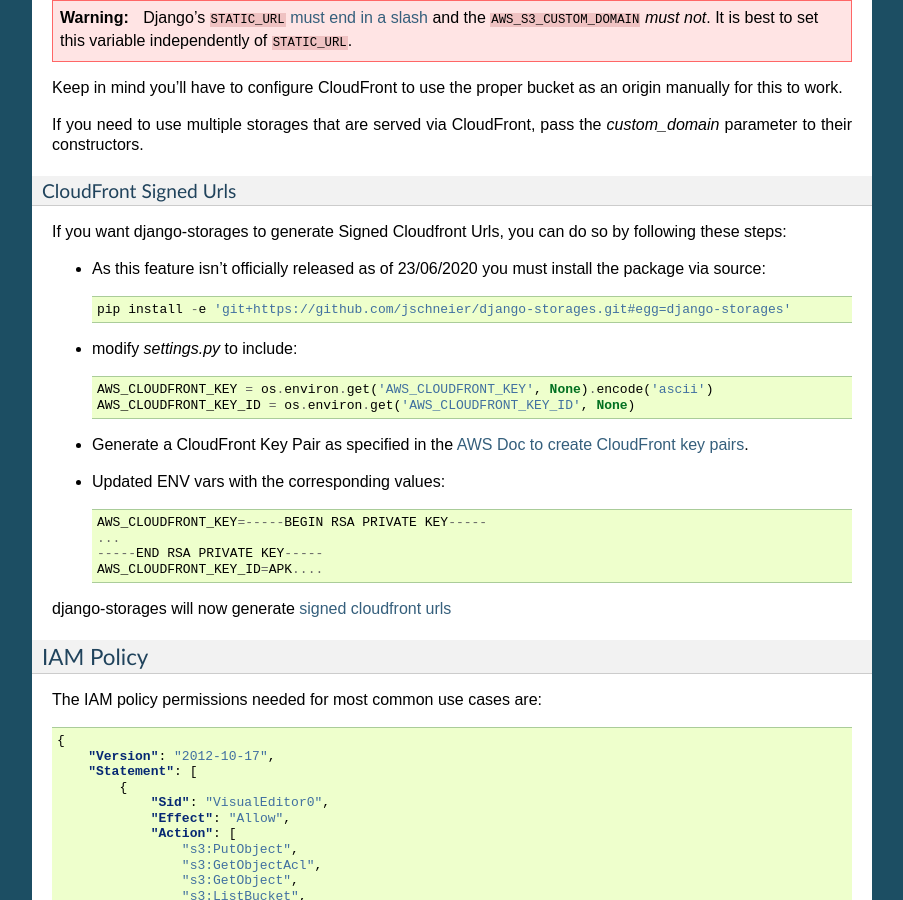
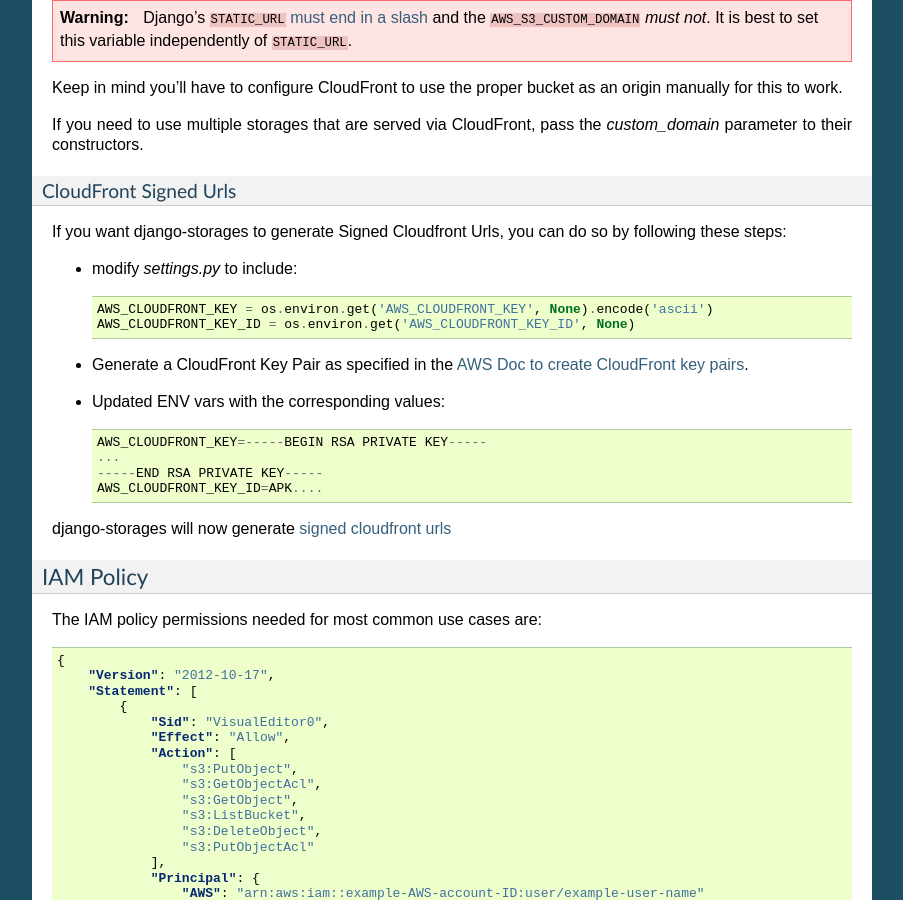
Before and after one commit to jschneier/django-storages, a Sphinx documentation site: the page built from docs/backends/amazon-S3.rst, in a window 1280 px wide and 900 px high, scrolled down 2809 px. Shown: the whole window, without its empty margins (198-1101 px from the left). Built offline with Sphinx 7.4.7, drawn with Linux system fonts in a browser that asks for light colours.

Commit message:
Updated docs to reflect release
Updated to reflect the release of signed cloudfront urls

```diff
--- a/docs/backends/amazon-S3.rst
+++ b/docs/backends/amazon-S3.rst
@@ -164,10 +164,6 @@
 CloudFront Signed Urls
 ^^^^^^^^^^^^^^^^^^^^^^
 If you want django-storages to generate Signed Cloudfront Urls, you can do so by following these steps:
-
-- As this feature isn't officially released as of 23/06/2020 you must install the package via source::
-
-        pip install -e 'git+https://github.com/jschneier/django-storages.git#egg=django-storages'
 
 - modify `settings.py` to include::
 
```
